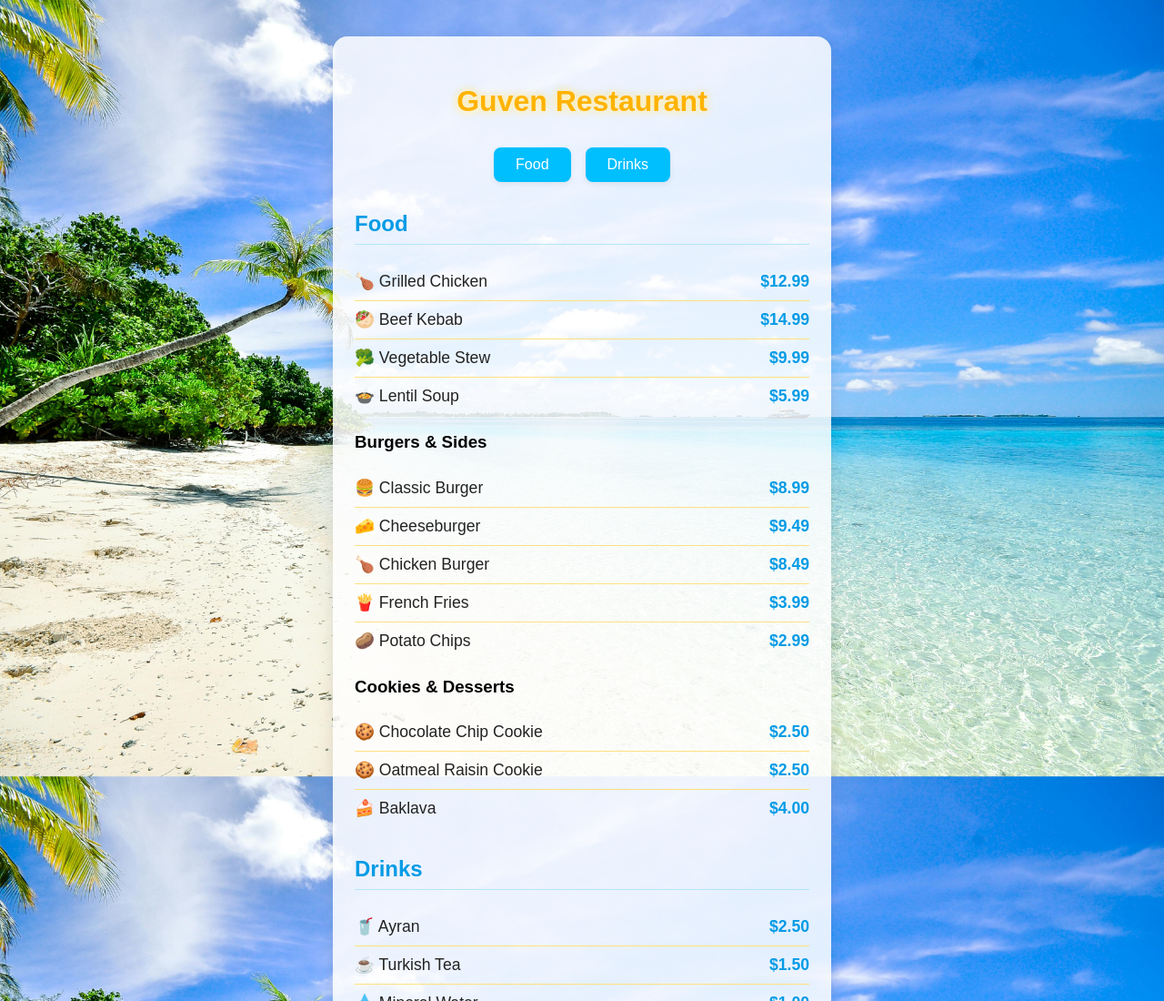
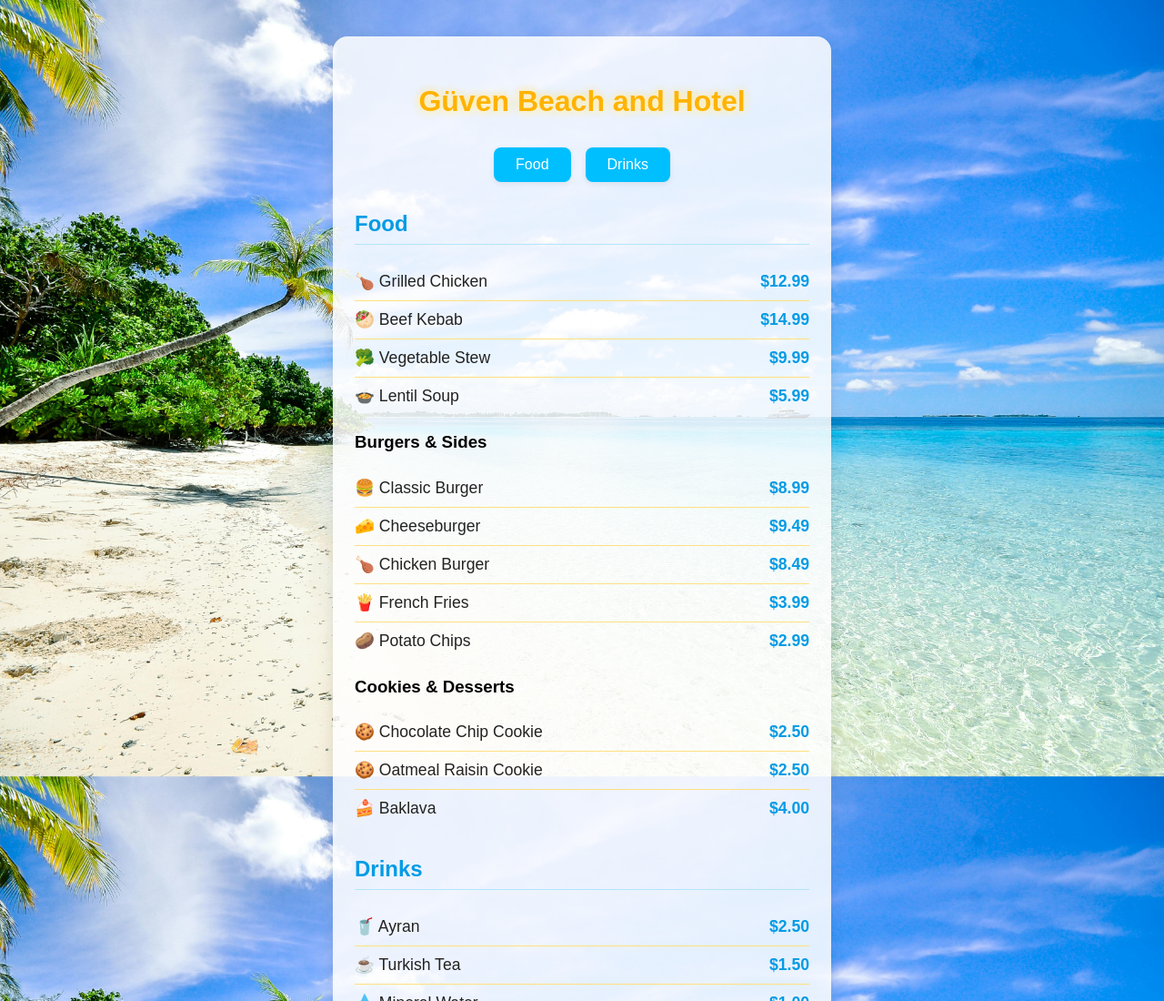
Before and after one commit to Oznarda/menu, a plain HTML site: page index.html in a window 1280 px wide. Shown: the top 1100 px of the page at 91% size. Drawn offline with Linux system fonts and the light colour scheme.

Commit message:
Update index.html

```diff
--- a/index.html
+++ b/index.html
@@ -8,7 +8,7 @@
 </head>
 <body>
     <div class="container">
-        <h1>Guven Restaurant</h1>
+        <h1>Güven Beach and Hotel</h1>
         <div class="menu-buttons">
             <button onclick="document.getElementById('food').scrollIntoView({ behavior: 'smooth' });">Food</button>
             <button onclick="document.getElementById('drinks').scrollIntoView({ behavior: 'smooth' });">Drinks</button>
```
